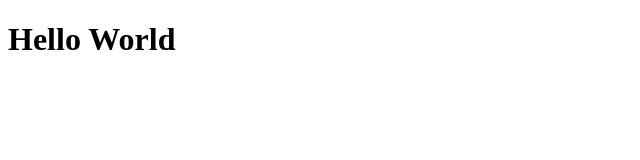
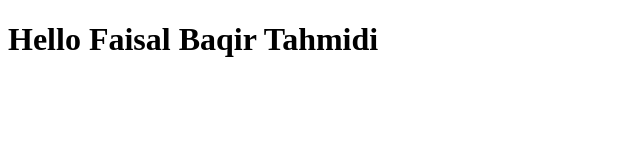
Before and after one commit to faisalbaqirt/binar-academy-learn-git, a plain HTML site: page index.html in a window 1280 px wide. Shown: the whole page, without its empty margins (0-640 px from the left). Drawn offline with Linux system fonts and the light colour scheme.

Commit message:
change h1

```diff
--- a/index.html
+++ b/index.html
@@ -6,6 +6,6 @@
     <title>Hello World</title>
 </head>
 <body>
-    <h1>Hello World</h1>
+    <h1>Hello Faisal Baqir Tahmidi</h1>
 </body>
 </html>
```
